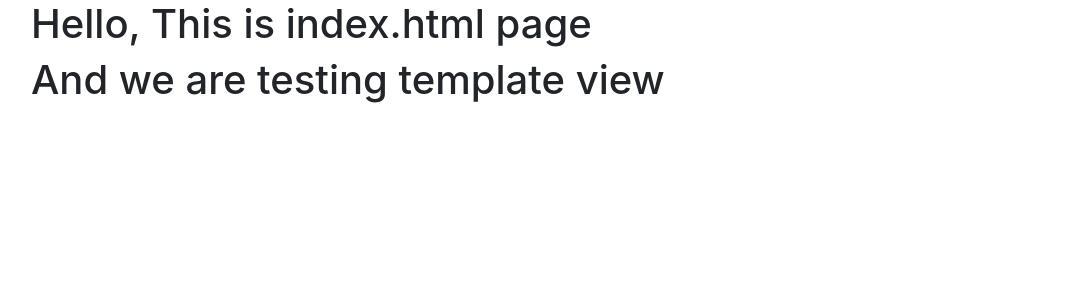
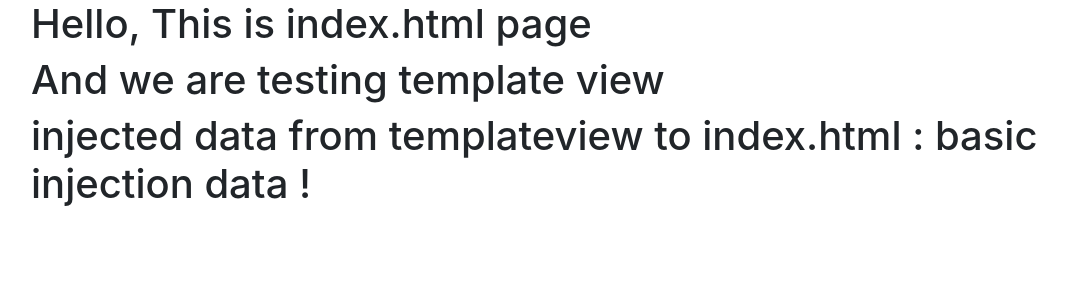
Before and after one commit to hmdhszd/practice-django, a Django app: page / in a window 1280 px wide. Shown: the top 300 px of the page, without its empty margins (54-1121 px from the left). Run offline with Django 3.2, Linux system fonts and the light colour scheme; some libraries are stand-ins or nearby versions.

Commit message:
inject data from TemplateView to Index.html

```diff
--- a/NEW_PROJECT__class_based_views/basic_app/views.py
+++ b/NEW_PROJECT__class_based_views/basic_app/views.py
@@ -19,3 +19,8 @@ from django.http import HttpResponse
 
 class IndexView(TemplateView):
     template_name = 'index.html'
+
+    def get_context_data(self, **kwargs):
+        context = super().get_context_data(**kwargs)
+        context['injectme'] = 'basic injection data !'
+        return context
--- a/NEW_PROJECT__class_based_views/templates/index.html
+++ b/NEW_PROJECT__class_based_views/templates/index.html
@@ -4,5 +4,6 @@
 
 <h1>Hello, This is index.html page</h1>
 <h1>And we are testing template view</h1>
+<h1>injected data from templateview to index.html  :  {{ injectme }} </h1>
 
 {% endblock body_block %}
```
